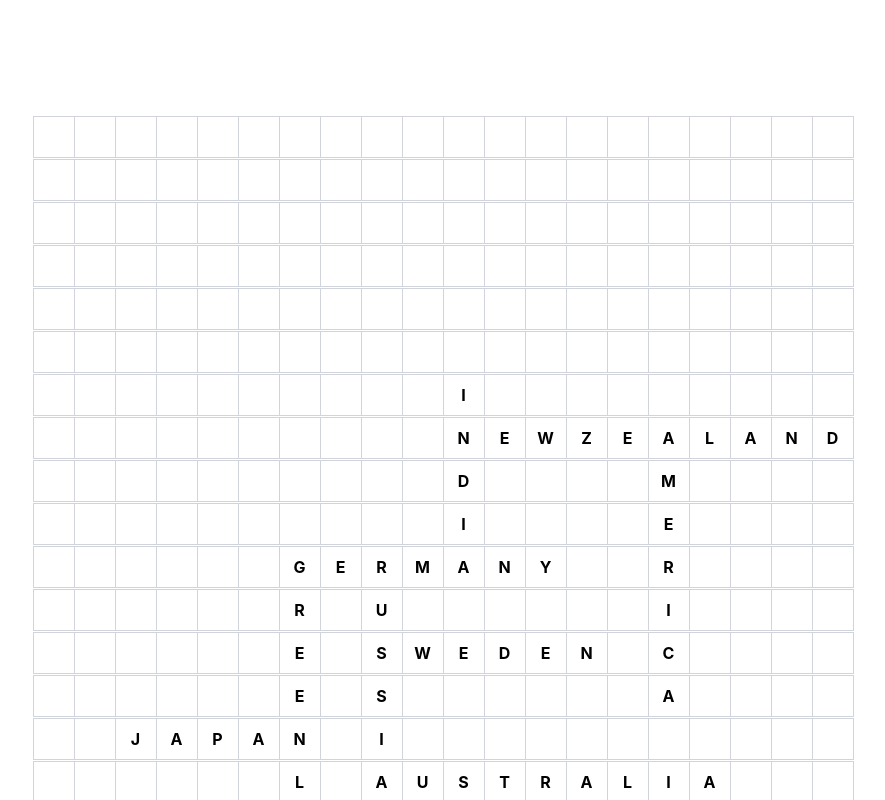
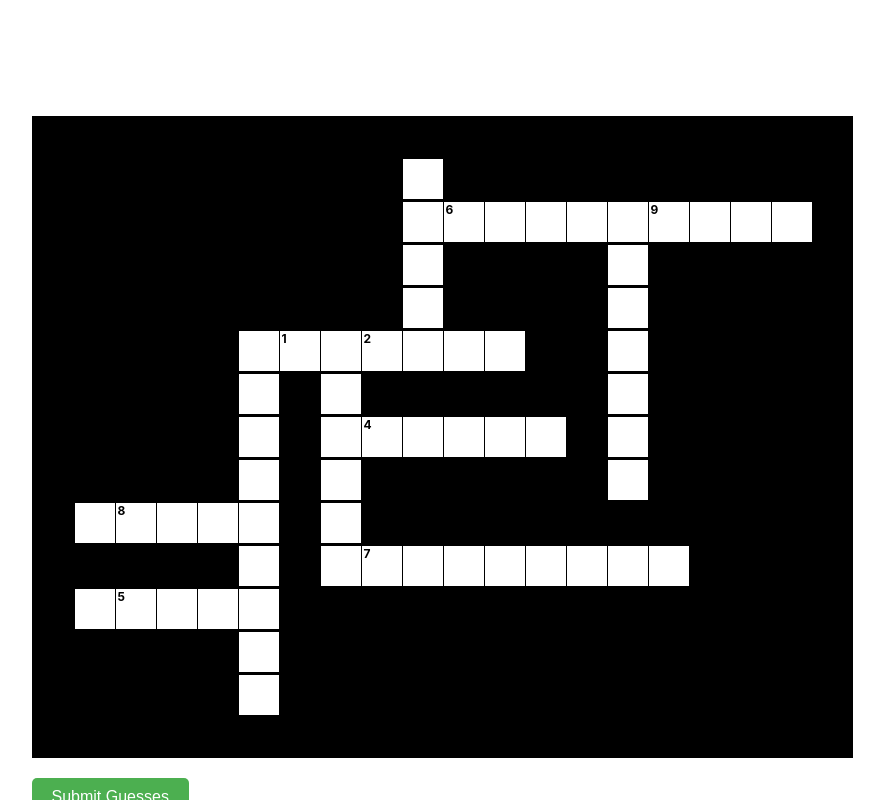
Before and after one commit to DAlsabrook/country_crossword, a React (Create React App) app: page / in a window 1280 px wide. Shown: the top 800 px of the page, without its empty margins (198-1083 px from the left). Built offline with nearby package versions, Linux system fonts and the light colour scheme.

Commit message:
Okay we have clueNumbers

```diff
--- a/src/App.js
+++ b/src/App.js
@@ -8,9 +8,111 @@
 ];
 
 const App = ({ rows = 20, cols = 20 }) => {
-  const [grid, setGrid] = useState(Array.from({ length: rows }, () => Array(cols).fill("")));
+  const [solution, setSolution] = useState([]);
+  const [userGrid, setUserGrid] = useState([]);
   const [placedWords, setPlacedWords] = useState([]);
   const [debug, setDebug] = useState([]);
+  const [revealedCells, setRevealedCells] = useState(new Set());
+  const [numberedCells, setNumberedCells] = useState(new Map());
+  const [acrossClues, setAcrossClues] = useState(new Map());
+  const [downClues, setDownClues] = useState(new Map());
+
+  const generateClueNumbers = (placedWords, grid) => {
+    let clueNumber = 1;
+    const numberedCells = new Map();
+    const acrossClues = new Map();
+    const downClues = new Map();
+
+    placedWords.forEach(({ word, row, col }) => {
+      const key = `${row}-${col}`;
+      if (!numberedCells.has(key)) {
+        numberedCells.set(key, clueNumber++);
+      }
+    });
+
+    placedWords.forEach(({ word, row, col, direction }) => {
+      const key = `${row}-${col}`;
+      const cellNumber = numberedCells.get(key);
+
+      if (direction === "across") {
+        acrossClues.set(cellNumber, word);
+      } else {
+        downClues.set(cellNumber, word);
+      }
+    });
+
+    return { numberedCells, acrossClues, downClues };
+  };
+
+  const handleCellInput = (rowIndex, colIndex, value) => {
+    if (value.length <= 1) {
+      const newGrid = userGrid.map(row => [...row]);
+      newGrid[rowIndex][colIndex] = value.toUpperCase();
+      setUserGrid(newGrid);
+    }
+  };
+
+  const handleSubmitGuess = () => {
+    const newRevealed = new Set(revealedCells);
+
+    userGrid.forEach((row, rowIndex) => {
+      row.forEach((cell, colIndex) => {
+        if (cell !== "" && cell === solution[rowIndex][colIndex]) {
+          const key = `${rowIndex}-${colIndex}`;
+          newRevealed.add(key);
+        }
+      });
+    });
+
+    setRevealedCells(newRevealed);
+  };
+
+  const calculateUsedGrid = (grid) => {
+    let minRow = grid.length;
+    let maxRow = 0;
+    let minCol = grid[0].length;
+    let maxCol = 0;
+
+    for (let i = 0; i < grid.length; i++) {
+      for (let j = 0; j < grid[i].length; j++) {
+        if (grid[i][j] !== "") {
+          minRow = Math.min(minRow, i);
+          maxRow = Math.max(maxRow, i);
+          minCol = Math.min(minCol, j);
+          maxCol = Math.max(maxCol, j);
+        }
+      }
+    }
+
+    return {
+      minRow: Math.max(0, minRow - 1),
+      maxRow: Math.min(grid.length - 1, maxRow + 1),
+      minCol: Math.max(0, minCol - 1),
+      maxCol: Math.min(grid[0].length - 1, maxCol + 1)
+    };
+  };
+
+  const addPadding = (grid) => {
+    let paddedGrid = [...grid.map(row => [...row])];
+
+    if (grid.some(row => row[0] !== "")) {
+      paddedGrid = paddedGrid.map(row => ["", ...row]);
+    }
+
+    if (grid.some(row => row[row.length - 1] !== "")) {
+      paddedGrid = paddedGrid.map(row => [...row, ""]);
+    }
+
+    if (grid[0].some(cell => cell !== "")) {
+      paddedGrid = [Array(paddedGrid[0].length).fill(""), ...paddedGrid];
+    }
+
+    if (grid[grid.length - 1].some(cell => cell !== "")) {
+      paddedGrid = [...paddedGrid, Array(paddedGrid[0].length).fill("")];
+    }
+
+    return paddedGrid;
+  };
 
   const validatePlacement = (word, row, col, isAcross, currentGrid) => {
     row = Number(row);
@@ -21,18 +123,14 @@
 
     let hasValidIntersection = placedWords.length === 0;
 
-    // Check each position of the word
     for (let i = 0; i < word.length; i++) {
       const currentRow = isAcross ? row : row + i;
       const currentCol = isAcross ? col + i : col;
       const currentCell = currentGrid[currentRow][currentCol];
 
-      // If cell is not empty, it must match the word letter
       if (currentCell !== "" && currentCell !== word[i]) return false;
 
-      // Check adjacent cells
       if (isAcross) {
-        // Check cells above and below
         if (currentRow > 0) {
           const aboveCell = currentGrid[currentRow - 1][currentCol];
           if (aboveCell !== "" && i !== 0 && i !== word.length - 1) return false;
@@ -41,11 +139,9 @@
           const belowCell = currentGrid[currentRow + 1][currentCol];
           if (belowCell !== "" && i !== 0 && i !== word.length - 1) return false;
         }
-        // Check before and after word
         if (i === 0 && col > 0 && currentGrid[currentRow][currentCol - 1] !== "") return false;
         if (i === word.length - 1 && col + i < cols - 1 && currentGrid[currentRow][currentCol + 1] !== "") return false;
       } else {
-        // Check cells to left and right
         if (currentCol > 0) {
           const leftCell = currentGrid[currentRow][currentCol - 1];
           if (leftCell !== "" && i !== 0 && i !== word.length - 1) return false;
@@ -54,12 +150,10 @@
           const rightCell = currentGrid[currentRow][currentCol + 1];
           if (rightCell !== "" && i !== 0 && i !== word.length - 1) return false;
         }
-        // Check before and after word
         if (i === 0 && row > 0 && currentGrid[currentRow - 1][currentCol] !== "") return false;
         if (i === word.length - 1 && row + i < rows - 1 && currentGrid[currentRow + 1][currentCol] !== "") return false;
       }
 
-      // Check for valid intersection
       if (currentCell !== "") {
         hasValidIntersection = true;
       }
@@ -86,7 +180,7 @@
     for (const placedWord of placedWords) {
       const commonLetters = findCommonLetters(word, placedWord.word);
 
-      for (const { index1, index2, letter } of commonLetters) {
+      for (const { index1, index2 } of commonLetters) {
         if (placedWord.direction === "across") {
           const row = placedWord.row;
           const col = placedWord.col + index2;
@@ -153,26 +247,132 @@
       }
     }
 
-    setGrid(currentGrid);
-    setPlacedWords(currentPlacedWords);
+    const boundaries = calculateUsedGrid(currentGrid);
+    const trimmedGrid = currentGrid
+      .slice(boundaries.minRow, boundaries.maxRow + 1)
+      .map(row => row.slice(boundaries.minCol, boundaries.maxCol + 1));
+
+    const paddedGrid = addPadding(trimmedGrid);
+
+    const adjustedPlacedWords = currentPlacedWords.map(word => ({
+      ...word,
+      row: word.row - boundaries.minRow + (paddedGrid.length > trimmedGrid.length ? 1 : 0),
+      col: word.col - boundaries.minCol + (paddedGrid[0].length > trimmedGrid[0].length ? 1 : 0)
+    }));
+
+    const { numberedCells: newNumberedCells, acrossClues: newAcrossClues, downClues: newDownClues } =
+      generateClueNumbers(adjustedPlacedWords, paddedGrid);
+
+    setSolution(paddedGrid);
+    setUserGrid(paddedGrid.map(row => row.map(cell => cell !== "" ? "" : cell)));
+    setPlacedWords(adjustedPlacedWords);
     setDebug(debugLog);
+    setNumberedCells(newNumberedCells);
+    setAcrossClues(newAcrossClues);
+    setDownClues(newDownClues);
   }, []);
 
   return (
     <div className="crossword-container">
-      <div className="grid" style={{ gridTemplateColumns: `repeat(${cols}, 40px)` }}>
-        {grid.map((row, rowIndex) => (
-          row.map((cell, colIndex) => (
-            <div key={`${rowIndex}-${colIndex}`} className="cell">
-              {cell}
-            </div>
-          ))
+      <div className="grid" style={{
+        display: 'grid',
+        gridTemplateColumns: `repeat(${userGrid[0]?.length || 0}, 40px)`,
+        gap: '1px',
+        backgroundColor: '#000',
+        padding: '1px',
+      }}>
+        {userGrid.map((row, rowIndex) => (
+          row.map((cell, colIndex) => {
+            const isRevealed = revealedCells.has(`${rowIndex}-${colIndex}`);
+            const cellKey = `${rowIndex}-${colIndex}`;
+            const clueNumber = numberedCells.get(cellKey);
+            return (
+              <div
+                key={cellKey}
+                className="cell"
+                style={{
+                  position: "relative",
+                  width: '40px',
+                  height: '40px',
+                  display: 'flex',
+                  alignItems: 'center',
+                  justifyContent: 'center',
+                  backgroundColor: cell === "" && solution[rowIndex][colIndex] === "" ? '#000' : '#fff',
+                  color: '#000',
+                  fontWeight: 'bold',
+                  fontSize: '20px',
+                  border: solution[rowIndex][colIndex] !== "" ? '1px solid #000' : 'none'
+                }}
+              >
+                {clueNumber && (
+                  <div style={{
+                    position: 'absolute',
+                    top: '2px',
+                    left: '2px',
+                    fontSize: '12px',
+                    lineHeight: '12px'
+                  }}>
+                    {clueNumber}
+                  </div>
+                )}
+
+                {solution[rowIndex][colIndex] !== "" && (
+                  isRevealed ? (
+                    <div style={{
+                      width: '100%',
+                      height: '100%',
+                      display: 'flex',
+                      alignItems: 'center',
+                      justifyContent: 'center',
+                      backgroundColor: '#e6ffe6'
+                    }}>
+                      {solution[rowIndex][colIndex]}
+                    </div>
+                  ) : (
+                    <input
+                      type="text"
+                      value={cell}
+                      onChange={(e) => handleCellInput(rowIndex, colIndex, e.target.value)}
+                      style={{
+                        width: '100%',
+                        height: '100%',
+                        border: 'none',
+                        textAlign: 'center',
+                        fontSize: '20px',
+                        fontWeight: 'bold',
+                        textTransform: 'uppercase',
+                        backgroundColor: 'transparent'
+                      }}
+                      maxLength={1}
+                    />
+                  )
+                )}
+              </div>
+            );
+          })
         ))}
       </div>
 
-      <div className="debug" style={{ marginTop: '20px', fontFamily: 'monospace' }}>
-        {debug.map((log, i) => (
-          <div key={i}>{log}</div>
+      <button
+        onClick={handleSubmitGuess}
+        style={{
+          marginTop: '20px',
+          padding: '10px 20px',
+          fontSize: '16px',
+          backgroundColor: '#4CAF50',
+          color: 'white',
+          border: 'none',
+          borderRadius: '5px',
+          cursor: 'pointer'
+        }}
+      >
+        Submit Guesses
+      </button>
+
+      <div className="word-list" style={{ marginTop: '20px' }}>
+        <h3>Words to Find:</h3>
+        {WORD_BANK.map((word, index) => (
+          <div key={index}>{word}</div>
         ))}
       </div>
     </div>
```
